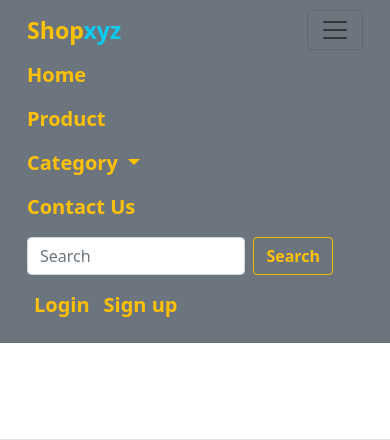
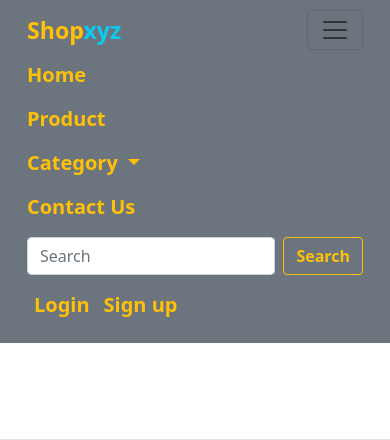
Before and after one commit to Dimple7400/Shopxyz, a Django app: page /category/1 in a window 390 px wide, after a click that opens the changed part. Shown: the top 440 px of the page. Run offline with Django 5.2, Linux system fonts and the light colour scheme; data comes from the database, SQL or seed files in the repository; some web fonts are replaced.

Commit message:
Update style.css

```diff
--- a/static/css/style.css
+++ b/static/css/style.css
@@ -237,6 +237,9 @@ footer ul li a{
         width: 100%;
         margin: 0px;
     }
+    .form-control {
+        width: 100%;
+    }
 }
 /* End-registration */
 
```
